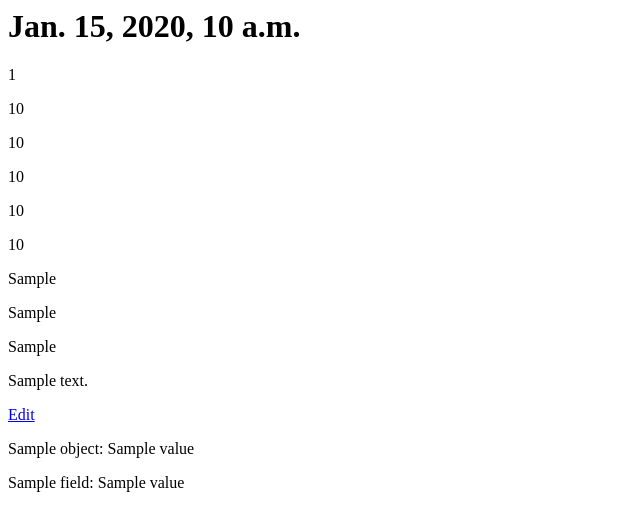
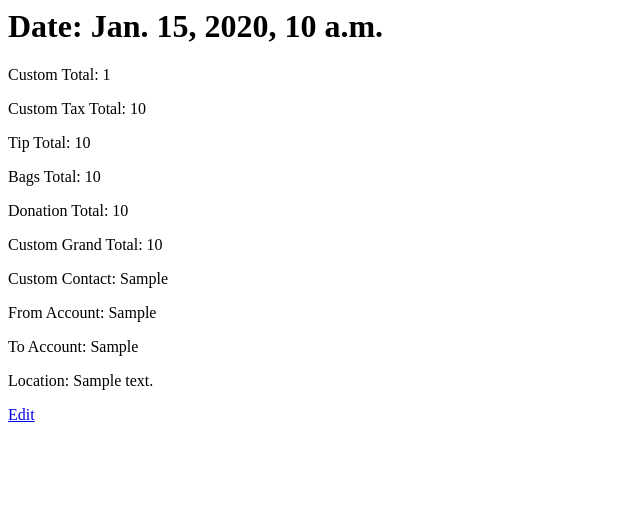
Before and after one commit to freestyletin/budget, a Django app: template transactions/templates/transactions/detail.html in a window 1280 px wide. Shown: the top 531 px of the page, without its empty margins (0-640 px from the left). Run offline with Django 3.2, Linux system fonts and the light colour scheme; the template is opened without the code that fills it: most values are stand-ins (such as "Sample title", 1, 10 or a date in 2020).

```diff
--- a/transactions/templates/transactions/detail.html
+++ b/transactions/templates/transactions/detail.html
@@ -2,27 +2,17 @@
 
 <link rel="stylesheet" type="text/css" href="{% static 'transactions/style.css' %}" />
 
-<h1>{{ object.date }}</h1>
-<p>{{ object.total_custom }}</p>
-<p>{{ object.tax_total_custom }}</p>
-<p>{{ object.tip_total }}</p>
-<p>{{ object.bags_total }}</p>
-<p>{{ object.donation_total }}</p>
-<p>{{ object.grand_total_custom }}</p>
-<p>{{ object.contact_custom }}</p>
-<p>{{ object.account_from }}</p>
-<p>{{ object.account_to }}</p>
-<p>{{ object.address }}</p>
+<h1>Date: {{ object.date }}</h1>
+<p>Custom Total: {{ object.total_custom }}</p>
+<p>Custom Tax Total: {{ object.tax_total_custom }}</p>
+<p>Tip Total: {{ object.tip_total }}</p>
+<p>Bags Total: {{ object.bags_total }}</p>
+<p>Donation Total: {{ object.donation_total }}</p>
+<p>Custom Grand Total: {{ object.grand_total_custom }}</p>
+<p>Custom Contact: {{ object.contact_custom }}</p>
+<p>From Account: {{ object.account_from }}</p>
+<p>To Account: {{ object.account_to }}</p>
+<p>Location: {{ object.address }}</p>
 <div>
   <a href="edit/">Edit</a>
 </div>
-
-{% for object in queryset %}
-<p>{{ object.name }}: {{ object.value }}</p>
-{% endfor %}
-
-{% for instance in data %}
-    {% for field, value in instance.fields.items %}
-        <p>{{ field }}: {{ value }}</p>
-    {% endfor %}
-{% endfor %}
--- a/transactions/views.py
+++ b/transactions/views.py
@@ -5,7 +5,6 @@ from django.http import Http404
 from django.urls import reverse, reverse_lazy
 from django.views import generic
 from django.utils import timezone
-from django.core import serializers
 
 from .models import Transaction, TransactionDetail
 from .forms import TransactionForm
@@ -18,7 +17,6 @@ class TransactionListView(generic.ListView):
 class TransactionDetailView(generic.DetailView):
     model = Transaction
     template_name = 'transactions/detail.html'
-    data = serializers.serialize( "python", Transaction.objects.all() )
 
 class TransactionUpdateView(generic.UpdateView):
     model = Transaction
```
